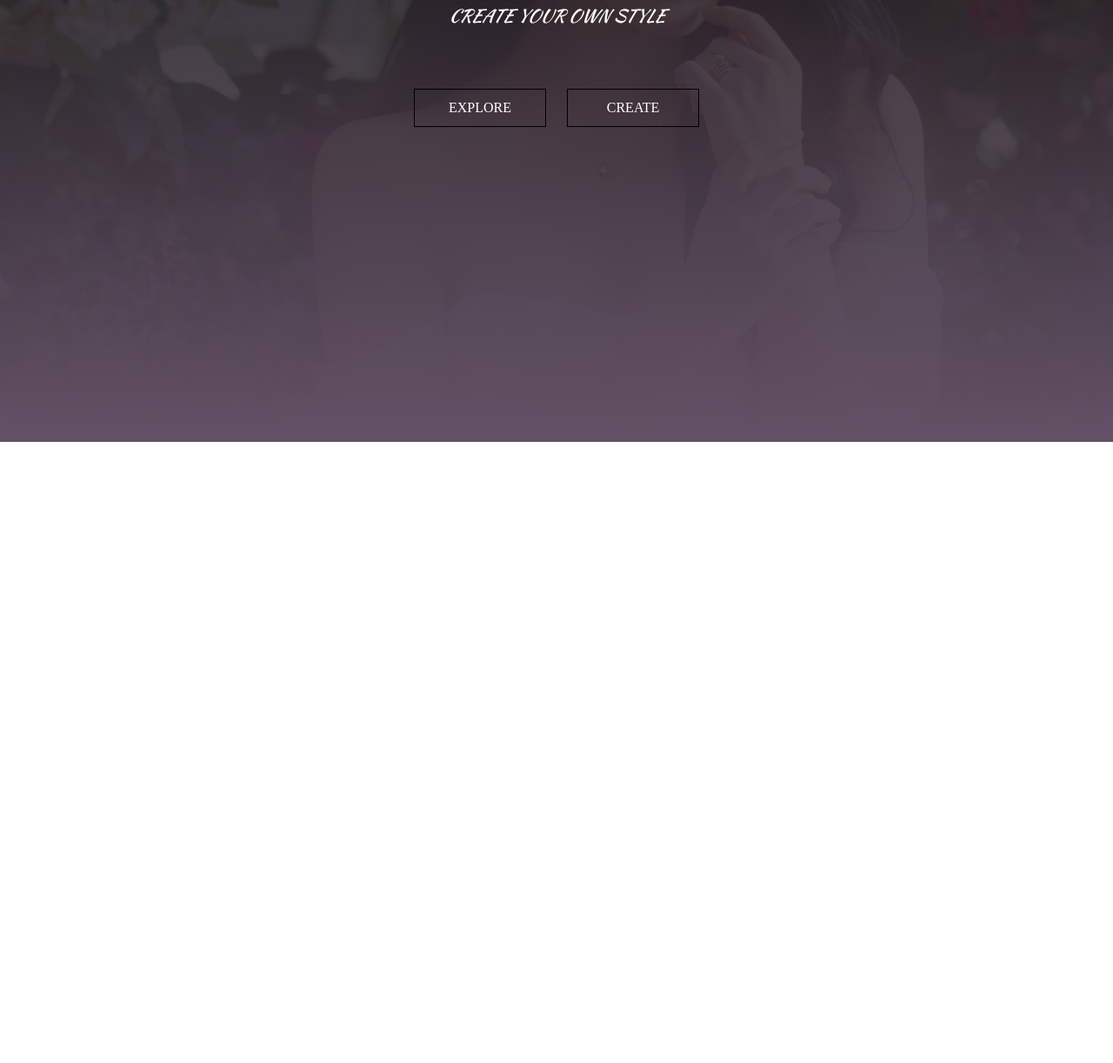
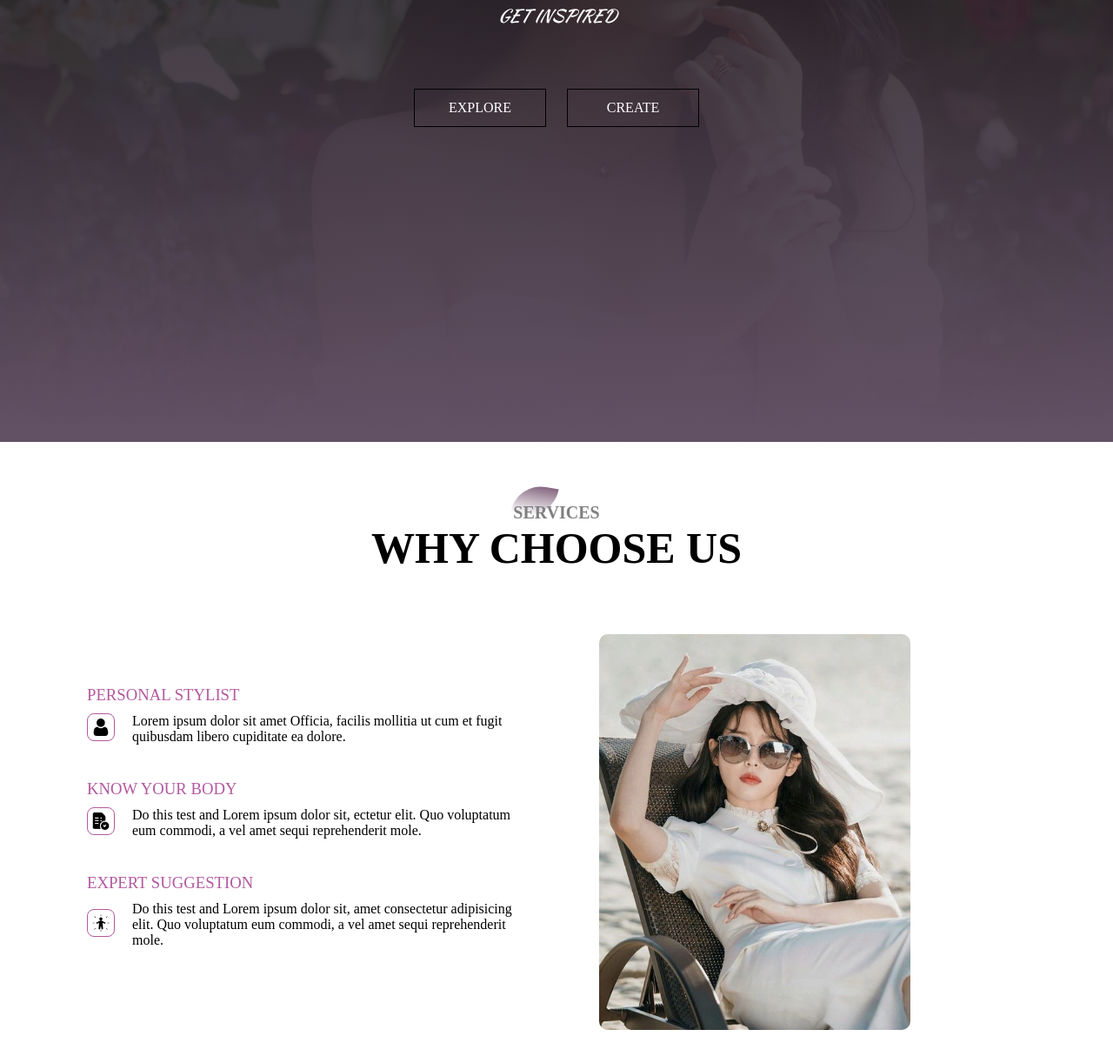
Before and after one commit to Rinu-Sak/fashion-website, a plain HTML site: page index.html in a window 1280 px wide. Shown: the part 292-1514 px from the top of the page at 87% size. Before the commit the page ends 800 px from the top, so only its background shows below. Drawn offline with Linux system fonts and the light colour scheme.

Commit message:
added service section

```diff
--- a/index.html
+++ b/index.html
@@ -14,7 +14,7 @@
 
         <div class="heading-text">
             <h1>SIGNATURE</h1>
-            <p>CREATE YOUR OWN STYLE</p>
+            <p>GET INSPIRED</p>
             <div class="heading-btn">
                 <a href="#"><span></span>EXPLORE</a>
                 <a href="#"><span></span>CREATE</a>
@@ -30,7 +30,7 @@
                 <li><a href="HOME">HOME</a></li>
                 <li><a href="PRODUCTS">PRODUCTS</a></li>
                 <li><a href="BRANDS">BRANDS</a></li>
-                <li><a href="TOPSALE">TOPSALE</a></li>
+                <li><a href="IDOL">IDOL</a></li>
                 <li><a href="CONTACT">CONTACT US</a></li>
             </ul>
 
@@ -39,23 +39,61 @@
     <div id="menu-btn">
         <img src="menubar.png" id="menu" alt="logo">
     </div>
-<script>
-    var menuBtn = document.getElementById("menu-btn")
-    var sideNav = document.getElementById("sideNav")
-    var menu = document.getElementById("menu")
 
-    sideNav.style.right = "-250px";
+    <section id="features">
+        <div class="title-text">
+            <p>SERVICES</p>
+            <h2>WHY CHOOSE US</h2>
+        </div>
+        <div class="feature-box">
+            <div class="feature">
+                <h3>PERSONAL STYLIST</h3>
+                <div class="feature-desc">
+                    <div class="feature-icon">
+                        <img src="human.png" alt="">
+                    </div>
 
-    menuBtn.onclick = function(){
-        if(sideNav.style.right == "-250px"){
-        sideNav.style.right = "0";
+                    <div class="feature-text">
+                        <p>Lorem ipsum dolor sit amet  Officia, facilis mollitia ut cum et fugit quibusdam libero cupiditate ea dolore. </p>
+                    </div>
 
-        }
-        else{
-            sideNav.style.right = "-250px";
+                </div>
 
-            }
-}
-</script>
+
+
+                <h3>KNOW YOUR BODY</h3>
+                <div class="feature-desc">
+                    <div class="feature-icon">
+                        <img src="test.png" alt="">
+                    </div>
+
+                    <div class="feature-text">
+                        <p>Do this test and Lorem ipsum dolor sit, ectetur  elit. Quo voluptatum eum commodi, a vel amet sequi reprehenderit mole.</p>
+                    </div>
+
+                </div>
+
+
+
+                <h3>EXPERT SUGGESTION</h3>
+                <div class="feature-desc">
+                    <div class="feature-icon">
+                        <img src="expert.png" alt="">
+                    </div>
+                    <div class="feature-text">
+                        <p>Do this test and Lorem ipsum dolor sit, amet consectetur adipisicing elit. Quo voluptatum eum commodi, a vel amet sequi reprehenderit mole.</p>
+                    </div>
+
+                </div>
+            </div>
+            <div class="feature-img">
+                <img src="iu2.jpg" alt="">
+
+            </div>
+
+        </div>
+
+    </section>
+    <script src="script.js"></script>
 </body>
 </html>
--- a/main.css
+++ b/main.css
@@ -105,3 +105,113 @@ nav ul li a{
     width: 30px;
     margin-top: 15px;
 }
+@media screen and (max-width: 770px){
+    .heading-text h1{
+        font-size: 44px;
+    }
+    .heading-btn a{
+        display: block;
+        margin: 20px auto;
+
+
+    }
+}
+
+#features{
+    width: 100%;
+    padding: 70px 0;
+}
+.title-text{
+    text-align: center;
+    padding-bottom: 70px;
+}
+.title-text p{
+    margin: auto;
+    font-size: 20px;
+    color: grey;
+    font-weight: bold;
+    position: relative;
+    z-index: 1;
+    display: inline-block;
+}
+.title-text p::after{
+    content: '';
+    width: 50px;
+    height: 35px;
+    background: linear-gradient(rgb(133, 102, 128),white);
+    position: absolute;
+    top: -20px;
+    left: 0;
+    z-index: -1;
+    transform: rotate(10deg);
+    border-bottom-right-radius:35px ;
+    border-top-left-radius:35px ;
+}
+.title-text h2{
+    font-size: 50px;
+}
+.feature-box{
+    width: 80%;
+    margin-bottom: 10px;
+    margin-left: 100px;
+    display: flex;
+    flex-wrap: wrap;
+    align-items: center;
+    text-align: center;
+}
+.feature{
+    flex-basis: 50%;
+
+}
+.feature-img{
+    flex-basis: 50%;
+    margin: auto;
+
+}
+.feature-img img{
+    width: 70%;
+    border-radius: 10px;
+}
+.feature h3{
+    text-align: left;
+    margin-bottom: 10px;
+    font-weight: 100;
+    color: rgb(179, 89, 159);
+
+}
+.feature-desc{
+    display: flex;
+    align-items: center;
+    margin-bottom: 40px ;
+}
+.feature-icon img{
+    width: 20px;
+    height: 20px;
+    line-height: 40px;
+    border-radius: 8px;
+    padding: 5px;
+    color:  rgb(179, 89, 159);
+    border: 1px solid rgb(179, 89, 159);
+}
+.feature-text p{
+    padding:0 20px;
+    text-align: initial;
+
+}
+@media screen and (max-width: 770px){
+    .title-text h2{
+        font-size: 35px;
+    }
+    .feature{
+       flex-basis: 100%;
+    }
+    .feature-img{
+        flex-basis: 100%;
+
+
+    }
+    .feature-img img{
+         width: 100%;
+    }
+
+}
--- a/script.js
+++ b/script.js
@@ -1,5 +1,5 @@
 var menuBtn = document.getElementById("menu-btn")
-var sideNav = document.querySelectorAll('#sideNav')
+var sideNav = document.getElementById("sideNav")
 var menu = document.getElementById("menu")
 
 sideNav.style.right = "-250px";
@@ -7,10 +7,12 @@ sideNav.style.right = "-250px";
 menuBtn.onclick = function(){
     if(sideNav.style.right == "-250px"){
         sideNav.style.right = "0";
+        menu.src = "close.png";
 
     }
     else{
         sideNav.style.right = "-250px";
+        menu.src = "menubar.png";
 
     }
 }
```
Also changed, not shown: close.png (added), expert.png (added), human.png (added), iu2.jpg (added), test.png (added).
